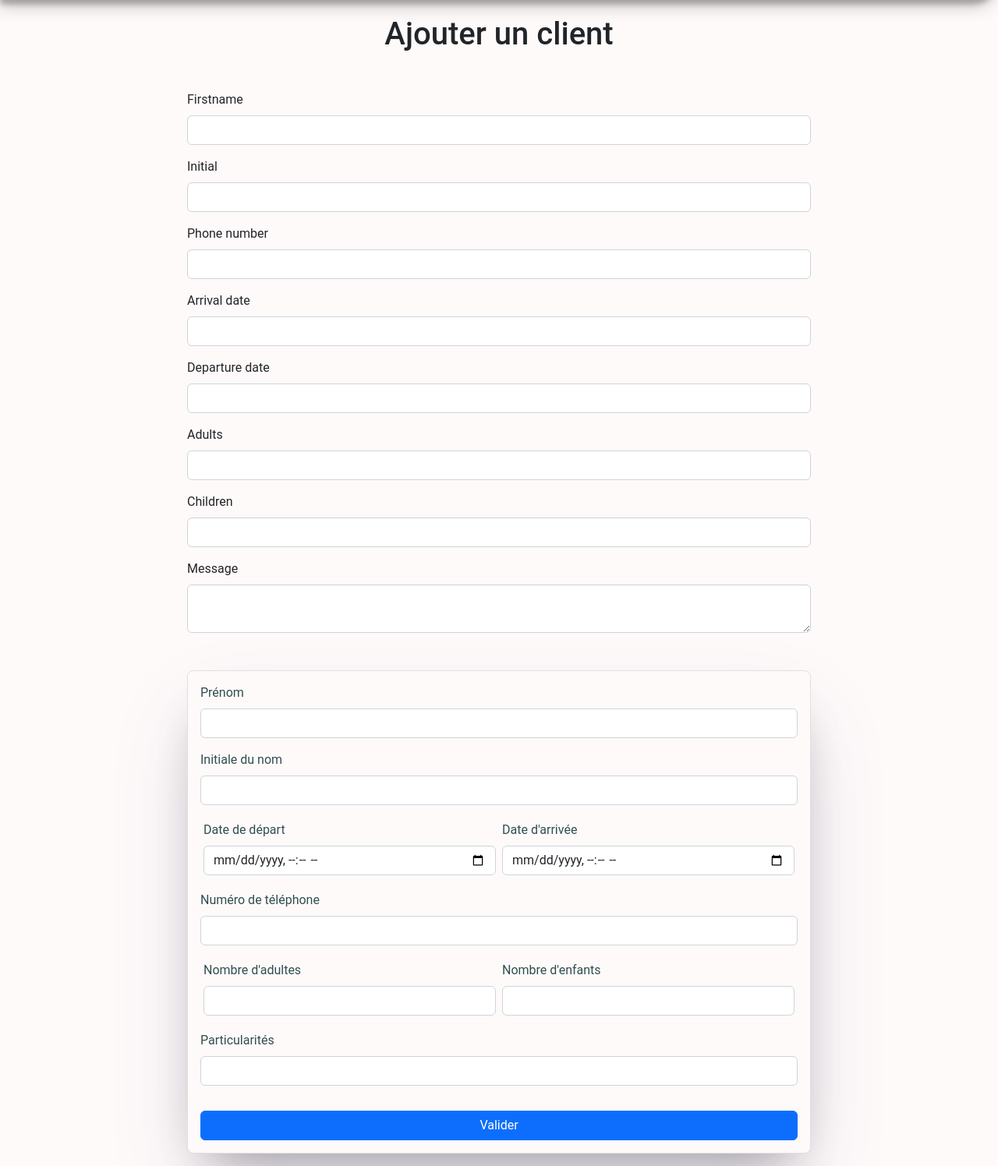
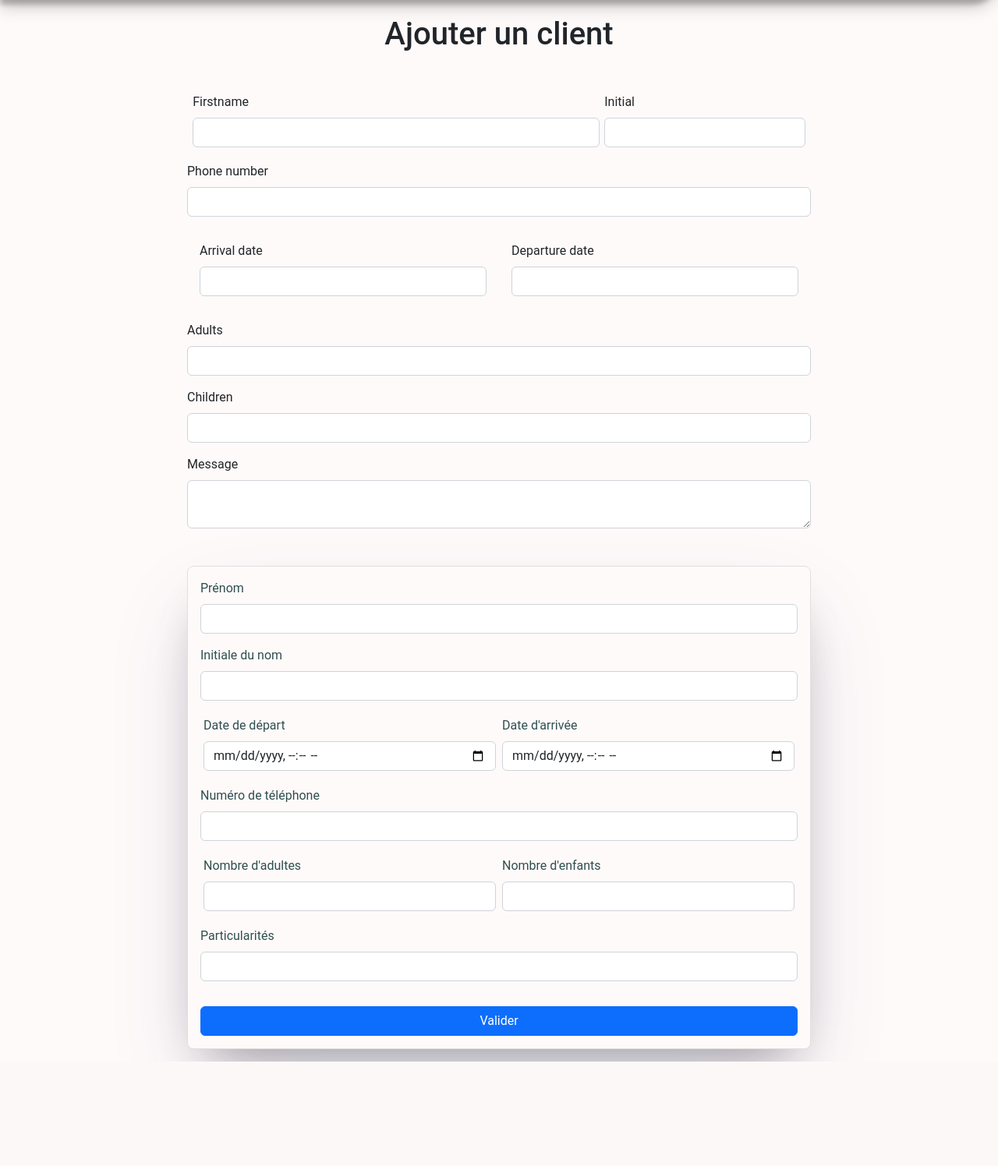
Before and after one commit to sebastien-violante/cdlp-planning, a Symfony app: template templates/client/index.html.twig in a window 1280 px wide. Shown: the part 66-1562 px from the top of the page at 78% size. After the commit the page ends 1428 px from the top, so only its background shows below. Run offline with Twig, Linux system fonts and the light colour scheme; the template is opened without the code that fills it, so the values that code supplies are empty; form fields are guessed from the names that the template uses; some libraries are stand-ins or nearby versions; some web fonts are replaced.

Commit message:
mail addresses corrected and client form improved

```diff
--- a/public/_assets/css/styles.css
+++ b/public/_assets/css/styles.css
@@ -6,6 +6,7 @@ body {
     display: flex;
     align-items: center;
     justify-content: center;
+    flex-wrap: wrap;
 }
 
 .flex-menu {
@@ -143,3 +144,19 @@ hr {
    margin:0 2em 0 0;
    color: white;
 }
+
+.semi {
+   width: 50%;
+   padding: 1em;
+   min-width: 300px;
+}
+
+.one-third {
+   width: 33%;
+   padding: 0.2em;
+}
+
+.two-third {
+   width: 66%;
+   padding: 0.2em;
+}
--- a/src/Controller/ClientController.php
+++ b/src/Controller/ClientController.php
@@ -30,6 +30,10 @@ class ClientController extends AbstractController
         $client = new Client();
         $form = $this->createForm(ClientType::class, $client);
         $form->handleRequest($request);
+
+
+
+
 
         if ($form->isSubmitted() && $form->isValid()) {
 
@@ -84,7 +88,7 @@ class ClientController extends AbstractController
         $beginning="Le départ de";
         $middle="locataire";
         $end="vient d'être effectué";
-        $mailerService->sendEmail($this->getParameter('MAILER_DSN'), $this->getParameter('MAIL_FROM'), $this->getParameter('MAIL_MAID'),$this->getParameter('MAIL_ADMIN'),$subject, $title, $beginning, $middle, $end, $client, $this->getParameter('SITE_ADDR'));
+        $mailerService->sendEmail($this->getParameter('MAILER_DSN'), $this->getParameter('MAIL_FROM'), $this->getParameter('MAIL_OWNER'),$this->getParameter('MAIL_ADMIN'),$subject, $title, $beginning, $middle, $end, $client, $this->getParameter('SITE_ADDR'));
         $entityManagerInterface->flush();
 
         return $this->redirectToRoute('app_home');
--- a/templates/client/index.html.twig
+++ b/templates/client/index.html.twig
@@ -6,14 +6,27 @@
 <div class="example-wrapper">
     <h1 class="center mb-5">Ajouter un client</h1>
     {{ form_start(clientForm)}}
-        {{ form_row(clientForm.firstname)}}
-        {{ form_row(clientForm.initial)}}
-         {{ form_row(clientForm.phoneNumber)}}
+        <div class="flex">
+            <div class="two-third">
+                {{ form_row(clientForm.firstname)}}
+            </div>
+            <div class="one-third">
+                {{ form_row(clientForm.initial)}}
+            </div>
+        </div>
+        {{ form_row(clientForm.phoneNumber)}}
+        <div class="flex">
+        <div class="semi">
         {{ form_row(clientForm.arrivalDate)}}
+        </div>
+        <div class="semi">
         {{ form_row(clientForm.departureDate)}}
+        </div>
+        </div>
         {{ form_row(clientForm.adults)}}
         {{ form_row(clientForm.children)}}
         {{ form_row(clientForm.message)}}
+
 
     {{ form_end(clientForm)}}
     <form id="clientForm" class="client-form mt-5 p-3" method="post" action="{{ path('app_home') }}" >
```
